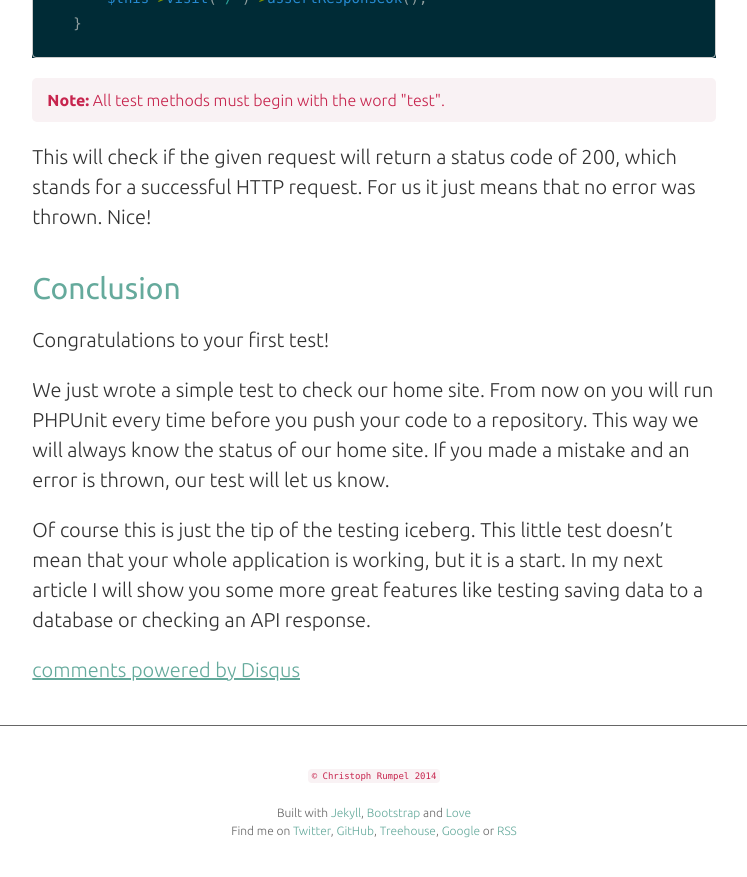
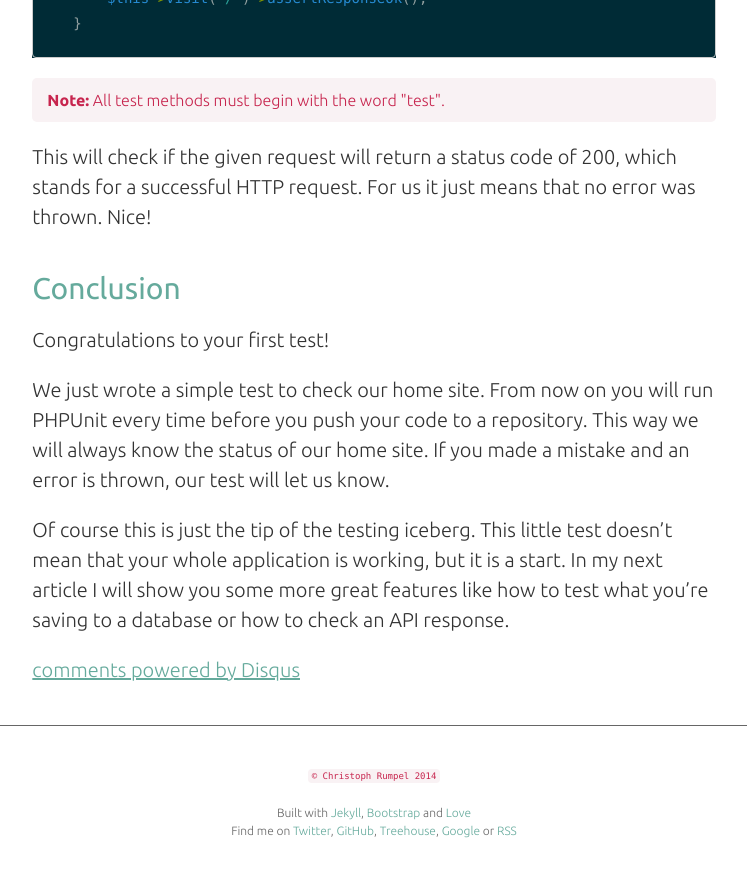
Before and after one commit to christophrumpel/christophrumpel.github.io, a Jekyll site: the page built from _posts/2015-07-14-start-testing-your-laravel-application-today.md, in a window 1280 px wide and 900 px high, scrolled down 1990 px. Shown: the top 877 px of the window, without its empty margins (266-1013 px from the left). Built offline with Jekyll 4.4.1, drawn with Linux system fonts in a browser that asks for light colours; Markdown is read by kramdown in place of the engine named in the settings; comment, search, counter and statistics services are not loaded.

Commit message:
Adding some text

```diff
--- a/_posts/2015-07-14-start-testing-your-laravel-application-today.md
+++ b/_posts/2015-07-14-start-testing-your-laravel-application-today.md
@@ -77,5 +77,5 @@ This way we will always know the status of our home site. If you made a mistake
 our test will let us know.
 
 Of course this is just the tip of the testing iceberg. This little test doesn't mean that your whole application is
-working, but it is a start. In my next article I will show you some more great features like testing saving data to a
-database or checking an API response.
+working, but it is a start. In my next article I will show you some more great features like how to test what you're
+saving to a database or how to check an API response.
```
